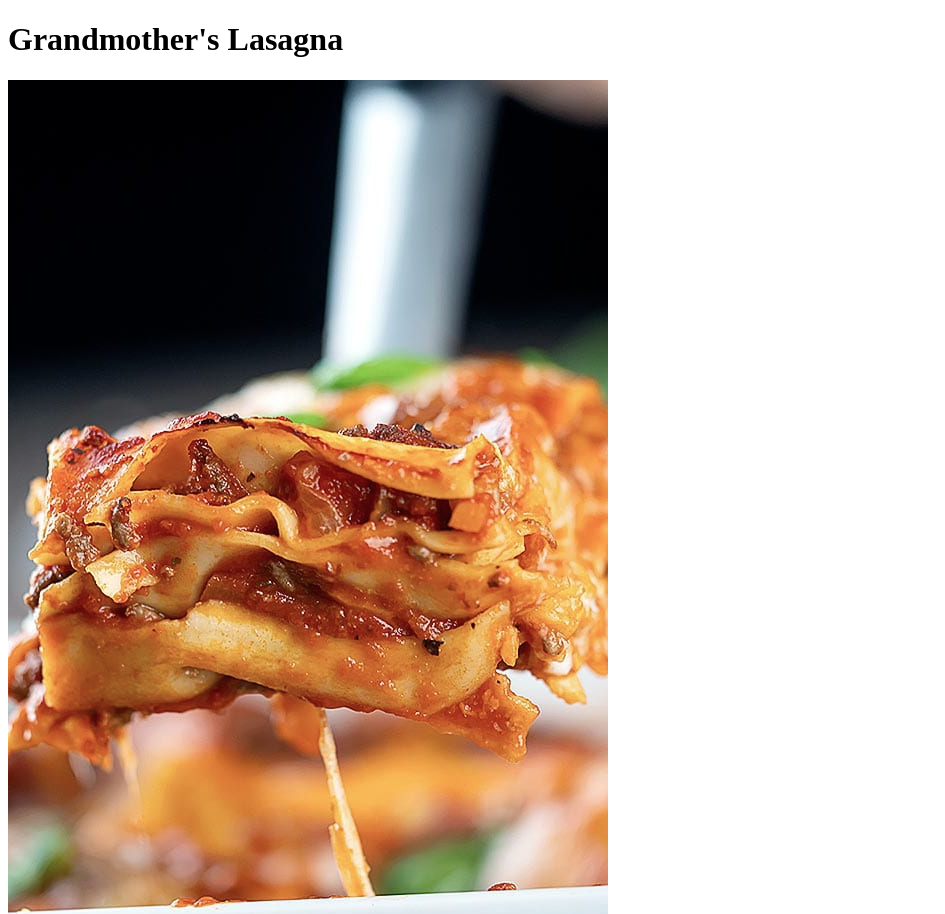
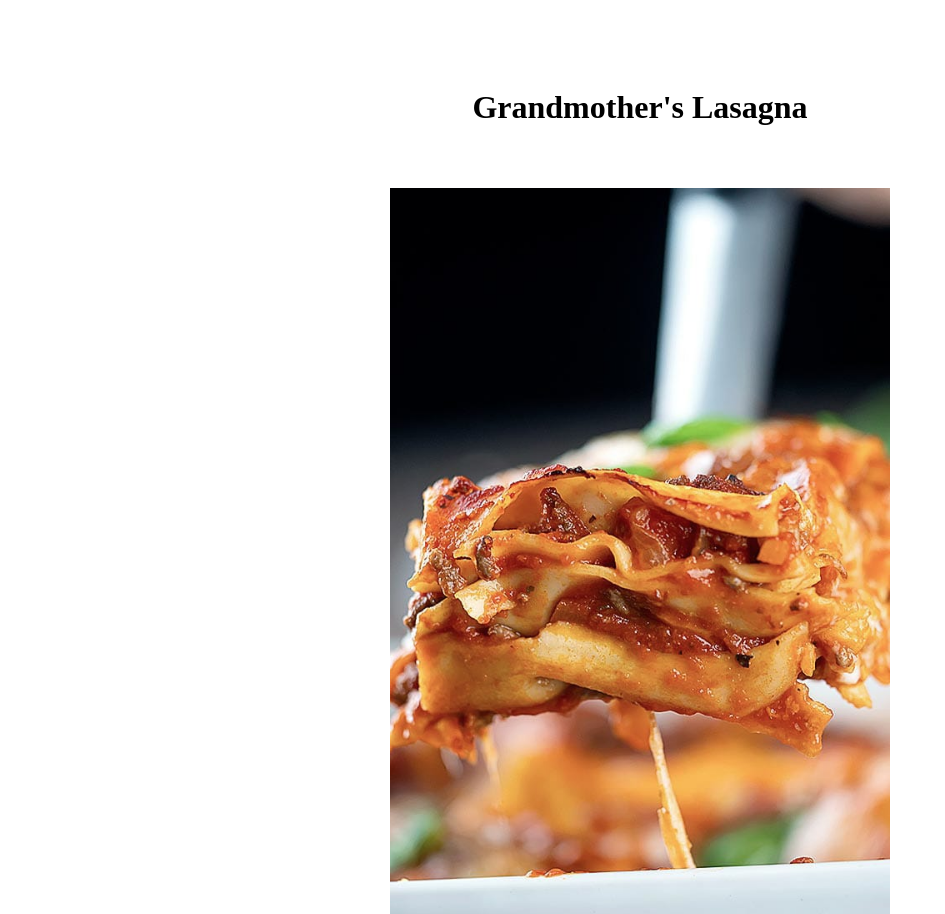
Before and after one commit to MicrowaveCoffee/odin-recipes, a plain HTML site: page recipes/lasagna.html in a window 1280 px wide. Shown: the top 914 px of the page, without its empty margins (0-945 px from the left). Drawn offline with Linux system fonts and the light colour scheme; files whose address does not match are found by name.

Commit message:
styles added to lasagna file

```diff
--- a/recipes/lasagna.html
+++ b/recipes/lasagna.html
@@ -5,6 +5,28 @@
     <meta http-equiv="X-UA-Compatible" content="IE=edge">
     <meta name="viewport" content="width=device-width, initial-scale=1.0">
     <title>Lasagna</title>
+    <style>
+        * {
+            padding: 20px;
+        }
+        img {
+            display: block;
+            height: auto;
+            width: 500px;
+            margin-left: auto;
+            margin-right: auto;
+            transition: transform 0.3s ease-in-out;
+
+        }
+        img:hover {
+            transform: scale(1.1);
+        }
+
+        h1,h2,h3,h4 {
+            text-align: center;
+        }
+
+    </style>
 </head>
 <body>
     <h1>Grandmother's Lasagna</h1>
```
